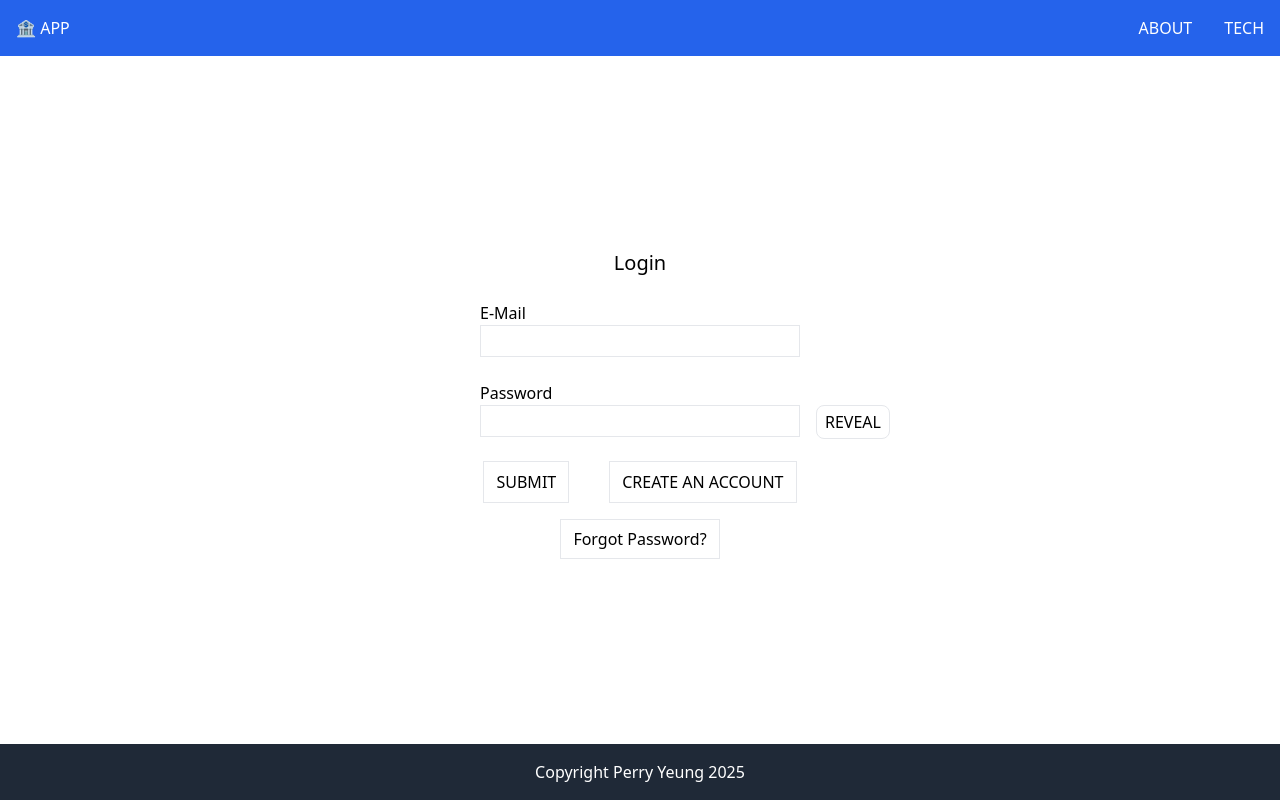
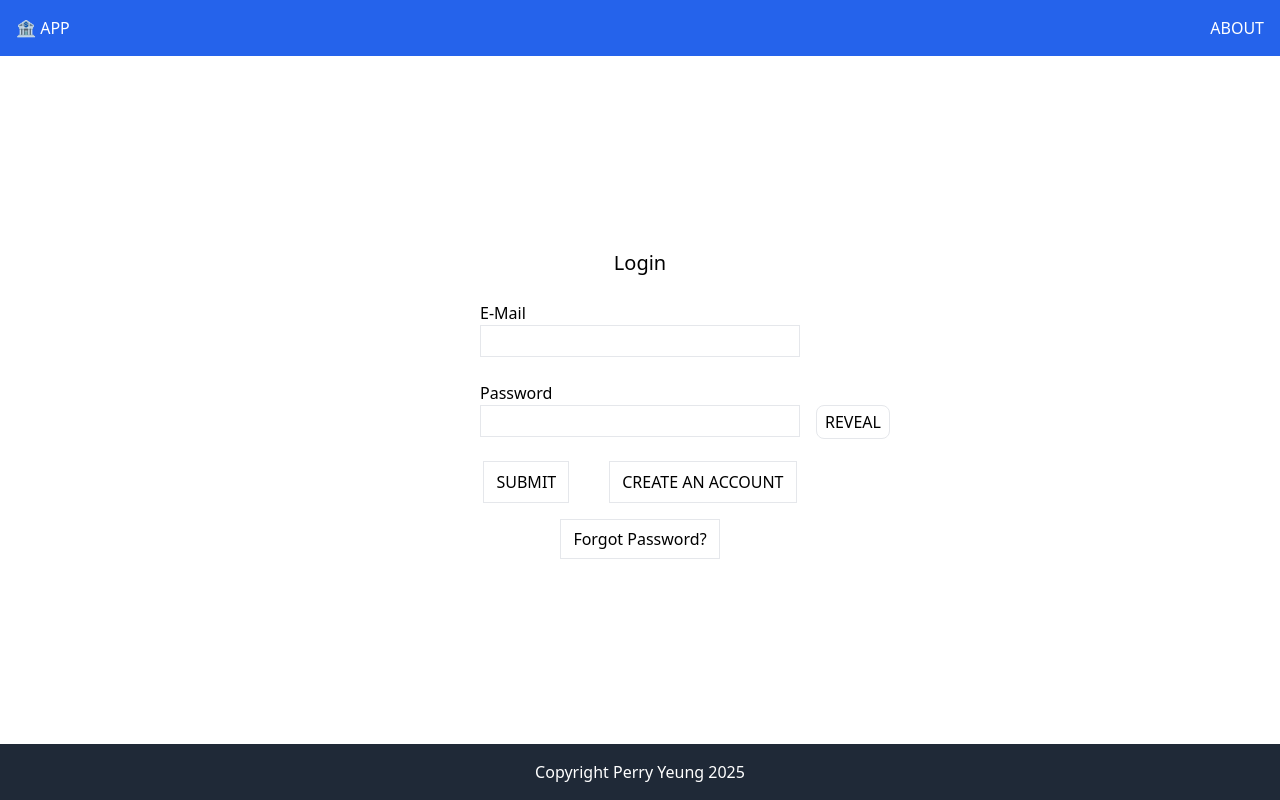
Before and after one commit to pdubss/bank, a React (Vite) app: page /login in a window 1280 px wide. Built offline with nearby package versions, Linux system fonts and the light colour scheme.

Commit message:
changed look of spinner

```diff
--- a/src/components/Header.tsx
+++ b/src/components/Header.tsx
@@ -22,9 +22,6 @@ export default function Header() {
         <NavLink className="hidden sm:flex" to="/about">
           ABOUT
         </NavLink>
-        <NavLink className="hidden sm:flex" to="/tech">
-          TECH
-        </NavLink>
         {user.isLoggedIn ? (
           <div className="flex items-center justify-end gap-4">
             <h3>Welcome, {user.user.firstName}</h3>
--- a/src/components/Spinner.tsx
+++ b/src/components/Spinner.tsx
@@ -1,6 +1,6 @@
 const Spinner = () => {
   return (
-    <div className="fixed inset-0 z-50 flex items-center justify-center bg-white bg-opacity-70">
+    <div className="mb-4">
       <div className="h-10 w-10 animate-spin rounded-full border-4 border-blue-500 border-t-transparent" />
     </div>
   );
--- a/src/components/Transactions.tsx
+++ b/src/components/Transactions.tsx
@@ -8,7 +8,9 @@ interface TransactionsProps {
 const Transactions = ({ transactions }: TransactionsProps) => {
   return (
     <div className="flex h-4/5 w-full flex-col overflow-scroll rounded-sm border p-2 lg:w-1/2 lg:p-6">
-      <h2 className="border-b text-center text-2xl font-bold">Transactions</h2>
+      <h2 className="mb-3 border-b text-center text-2xl font-bold">
+        Transactions
+      </h2>
 
       <div className="my-auto flex flex-col">
         {transactions ? (
```
